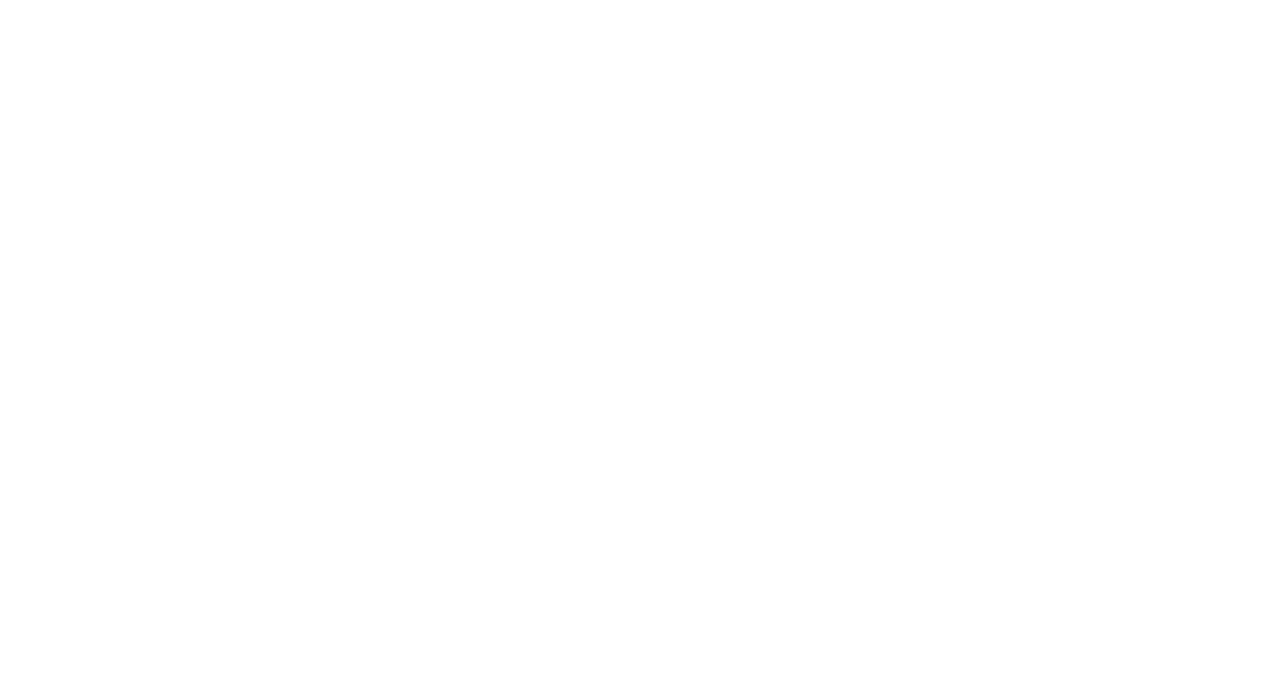
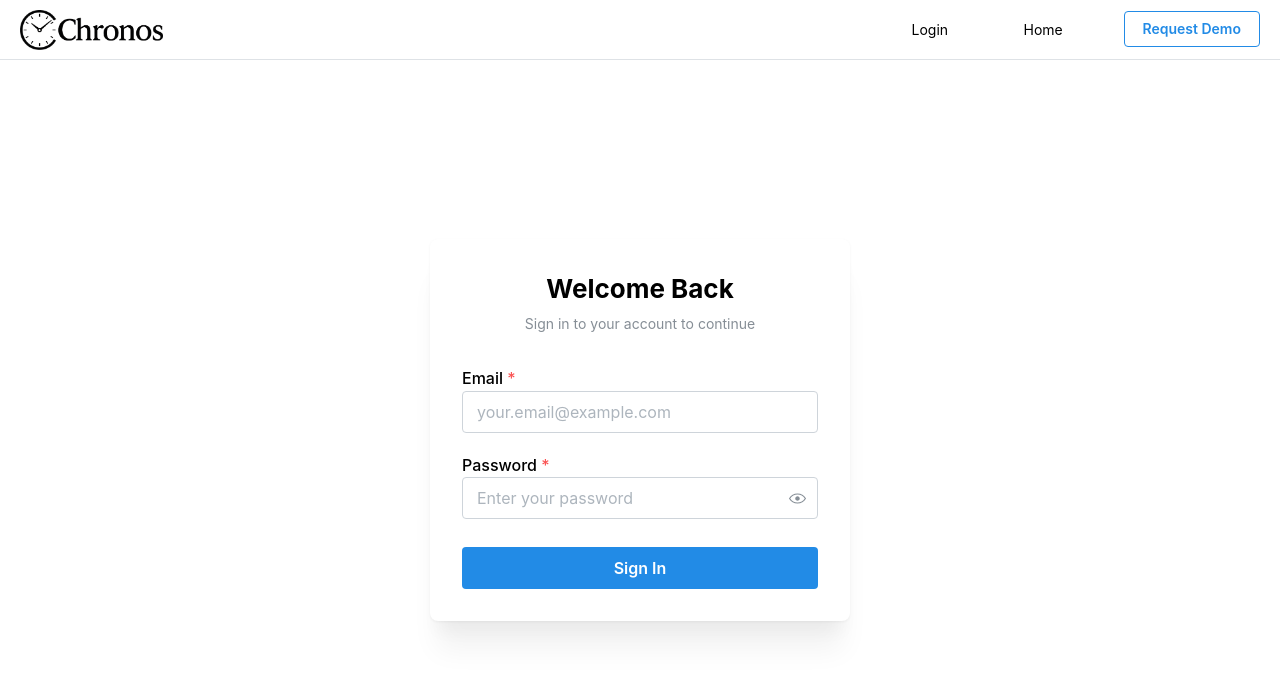
Before and after one commit to bgu-nasa/chronos-portal, a React (Vite) app: page /auth/login in a window 1280 px wide. Before the commit this address had no page. Shown: the top 674 px of the page. Built offline with nearby package versions, Linux system fonts and the light colour scheme.

Commit message:
create the login page

```diff
--- a/src/modules/auth/module.config.ts
+++ b/src/modules/auth/module.config.ts
@@ -1,10 +1,23 @@
 import type { ModuleConfig } from "@/infra";
 import React from "react";
+import { LoginPage } from "./src/pages";
 
 export const moduleConfig: ModuleConfig = {
     name: "Auth",
     owner: "",
     basePath: "/auth",
-    routes: [],
-    navigationItems: [],
+    routes: [
+        {
+            name: "login",
+            path: "/login", // Route will be /auth/login
+            element: React.createElement(LoginPage),
+        },
+    ],
+    navigationItems: [
+        {
+            label: "Login",
+            href: "/auth/login",
+            location: "public",
+        },
+    ],
 };
--- /dev/null
+++ b/src/modules/auth/src/pages/index.ts
@@ -0,0 +1 @@
+export * from "./login";
--- /dev/null
+++ b/src/modules/auth/src/pages/login/index.ts
@@ -0,0 +1 @@
+export { LoginPage } from "./login-page";
--- /dev/null
+++ b/src/modules/auth/src/pages/login/login-page.module.css
@@ -0,0 +1,31 @@
+.loginContainer {
+    display: flex;
+    flex-grow: 1;
+    align-items: center;
+    justify-content: center;
+    min-height: 100%;
+    padding: 2rem;
+}
+
+.loginCard {
+    width: 100%;
+    max-width: 420px;
+}
+
+.loginHeader {
+    display: flex;
+    flex-direction: column;
+    gap: 0.5rem;
+    margin-bottom: 2rem;
+    text-align: center;
+}
+
+.loginForm {
+    display: flex;
+    flex-direction: column;
+    gap: 1.25rem;
+}
+
+.loginButton {
+    margin-top: 0.5rem;
+}
--- /dev/null
+++ b/src/modules/auth/src/pages/login/login-page.resources.json
@@ -0,0 +1,9 @@
+{
+    "title": "Welcome Back",
+    "subtitle": "Sign in to your account to continue",
+    "emailLabel": "Email",
+    "emailPlaceholder": "your.email@example.com",
+    "passwordLabel": "Password",
+    "passwordPlaceholder": "Enter your password",
+    "loginButton": "Sign In"
+}
--- /dev/null
+++ b/src/modules/auth/src/pages/login/login-page.tsx
@@ -0,0 +1,76 @@
+import {
+    Button,
+    Card,
+    PasswordInput,
+    Text,
+    TextInput,
+    Title,
+} from "@mantine/core";
+import { useState } from "react";
+import styles from "./login-page.module.css";
+import resources from "./login-page.resources.json";
+
+export function LoginPage() {
+    const [email, setEmail] = useState("");
+    const [password, setPassword] = useState("");
+    const [isLoading, setIsLoading] = useState(false);
+
+    const handleSubmit = async (e: React.FormEvent) => {
+        e.preventDefault();
+        setIsLoading(true);
+
+        // TODO: Implement login logic with backend
+        console.log("Login attempt:", { email, password });
+
+        setIsLoading(false);
+    };
+
+    return (
+        <div className={styles.loginContainer}>
+            <Card
+                className={styles.loginCard}
+                shadow="xl"
+                padding="xl"
+                radius="md"
+            >
+                <div className={styles.loginHeader}>
+                    <Title order={2}>{resources.title}</Title>
+                    <Text c="dimmed" size="sm">
+                        {resources.subtitle}
+                    </Text>
+                </div>
+
+                <form onSubmit={handleSubmit} className={styles.loginForm}>
+                    <TextInput
+                        label={resources.emailLabel}
+                        placeholder={resources.emailPlaceholder}
+                        type="email"
+                        value={email}
+                        onChange={(e) => setEmail(e.currentTarget.value)}
+                        required
+                        size="md"
+                    />
+
+                    <PasswordInput
+                        label={resources.passwordLabel}
+                        placeholder={resources.passwordPlaceholder}
+                        value={password}
+                        onChange={(e) => setPassword(e.currentTarget.value)}
+                        required
+                        size="md"
+                    />
+
+                    <Button
+                        type="submit"
+                        fullWidth
+                        size="md"
+                        loading={isLoading}
+                        className={styles.loginButton}
+                    >
+                        {resources.loginButton}
+                    </Button>
+                </form>
+            </Card>
+        </div>
+    );
+}
```
